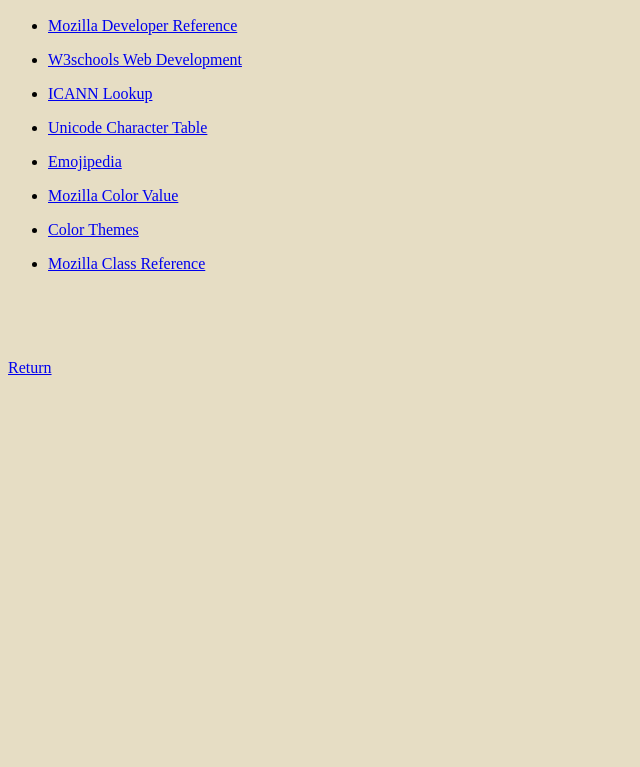
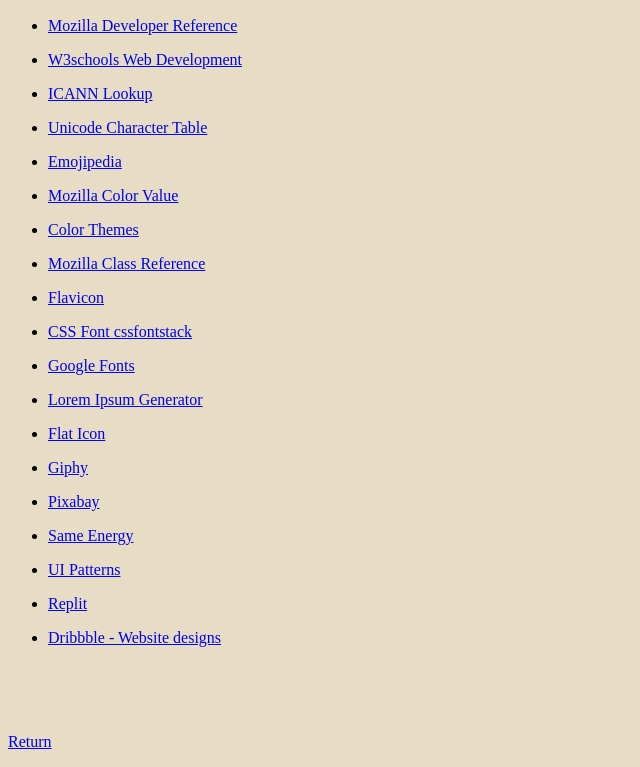
Before and after one commit to bsridenour/cv, a plain HTML site: page useful_links.html in a window 1280 px wide. Shown: the part 112-879 px from the top of the page, without its empty margins (0-640 px from the left). Before the commit the page ends 800 px from the top, so only its background shows below. Drawn offline with Linux system fonts and the light colour scheme.

Commit message:
Add files via upload

```diff
--- a/useful_links.html
+++ b/useful_links.html
@@ -12,30 +12,25 @@
   <br><br>
   <h2>Barb's Useful Reference Links</h2>
   <ul>
-    <li>
-      <p><a href="https://developer.mozilla.org/en-US/docs/Web/HTML">Mozilla Developer Reference</a></p>
-    </li>
-    <li>
-      <p><a href="https://www.w3schools.com/whatis/">W3schools Web Development</a></p>
-    </li>
-    <li>
-      <p><a href="https://lookup.icann.org/">ICANN Lookup</a></p>
-    </li>
-    <li>
-      <p><a href="https://unicode-table.com/en/">Unicode Character Table</a></p>
-    </li>
-    <li>
-      <p><a href="https://emojipedia.org/">Emojipedia</a></p>
-    </li>
-    <li>
-      <p><a href="https://developer.mozilla.org/en-US/docs/Web/CSS/color_value">Mozilla Color Value</a></p>
-    </li>
-    <li>
-      <p><a href="https://colorhunt.co/">Color Themes</a></p>
-    </li>
-    <li>
-      <p><a href="https://developer.mozilla.org/en-US/docs/Web/CSS/Reference">Mozilla Class Reference</a></p>
-    </li>
+    <li><p><a href="https://developer.mozilla.org/en-US/docs/Web/HTML">Mozilla Developer Reference</a></p></li>
+    <li><p><a href="https://www.w3schools.com/whatis/">W3schools Web Development</a></p></li>
+    <li><p><a href="https://lookup.icann.org/">ICANN Lookup</a></p></li>
+    <li><p><a href="https://unicode-table.com/en/">Unicode Character Table</a></p></li>
+    <li><p><a href="https://emojipedia.org/">Emojipedia</a></p></li>
+    <li><p><a href="https://developer.mozilla.org/en-US/docs/Web/CSS/color_value">Mozilla Color Value</a></p></li>
+    <li><p><a href="https://colorhunt.co/">Color Themes</a></p></li>
+    <li><p><a href="https://developer.mozilla.org/en-US/docs/Web/CSS/Reference">Mozilla Class Reference</a></p></li>
+    <li><p><a href="https://www.favicon.cc">Flavicon</a></p></li>
+    <li><p><a href="https://www.cssfontstack.com/">CSS Font cssfontstack</a></p></li>
+    <li><p><a href="https://fonts.google.com/">Google Fonts</a></p></li>
+    <li><p><a href="https://loremipsum.io/">Lorem Ipsum Generator</a></p></li>
+    <li><p><a href="https://www.flaticon.com/">Flat Icon</a></p></li>
+    <li><p><a href="https://giphy.com/">Giphy</a></p></li>
+    <li><p><a href="https://pixabay.com/">Pixabay</a></p></li>
+    <li><p><a href="https://same.energy/">Same Energy</a></p></li>
+    <li><p><a href="http://ui-patterns.com/">UI Patterns</a></p></li>
+    <li><p><a href="https://replit.com">Replit</a></p></li>
+    <li><p><a href="https://dribbble.com/">Dribbble - Website designs</a></p></li>
   </ul>
   <br>
   <br>
```
